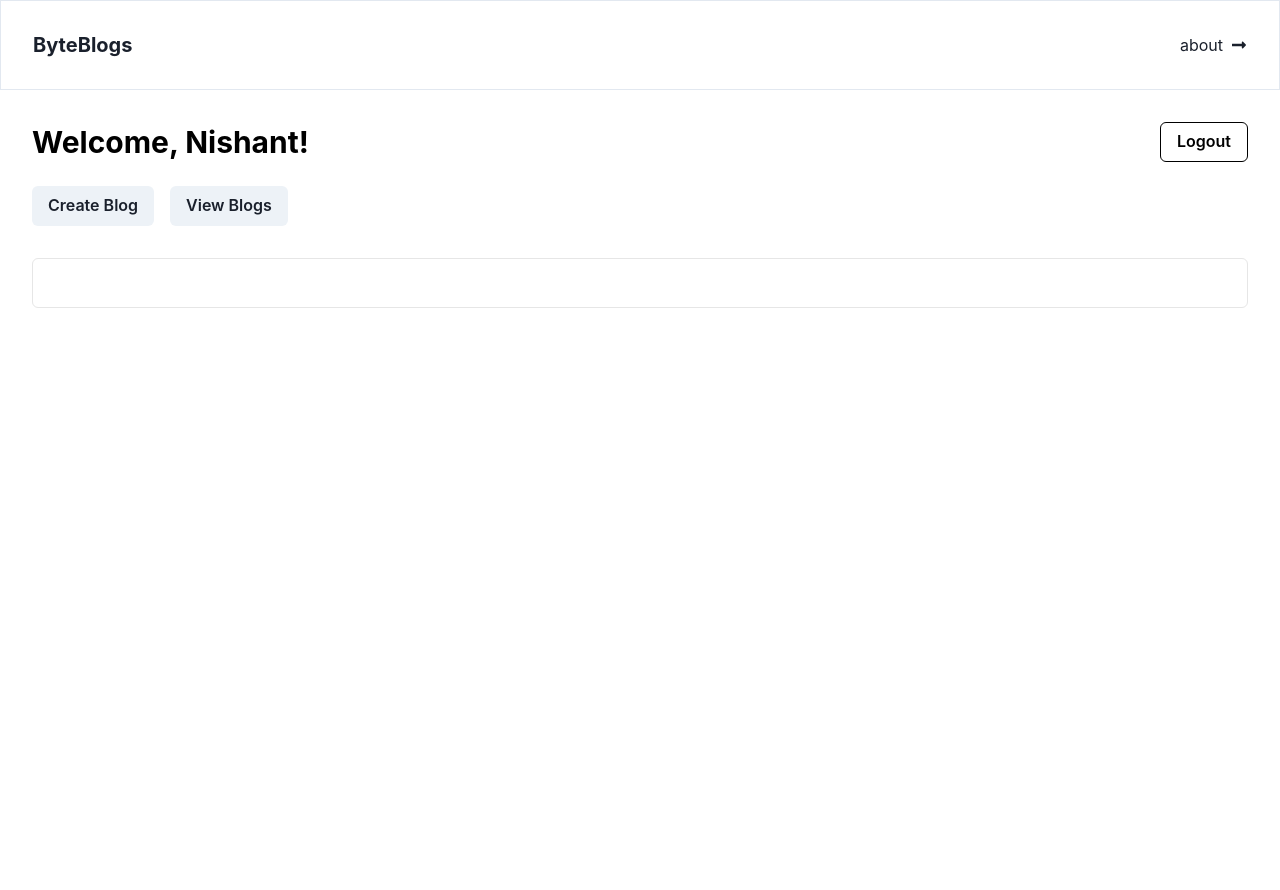
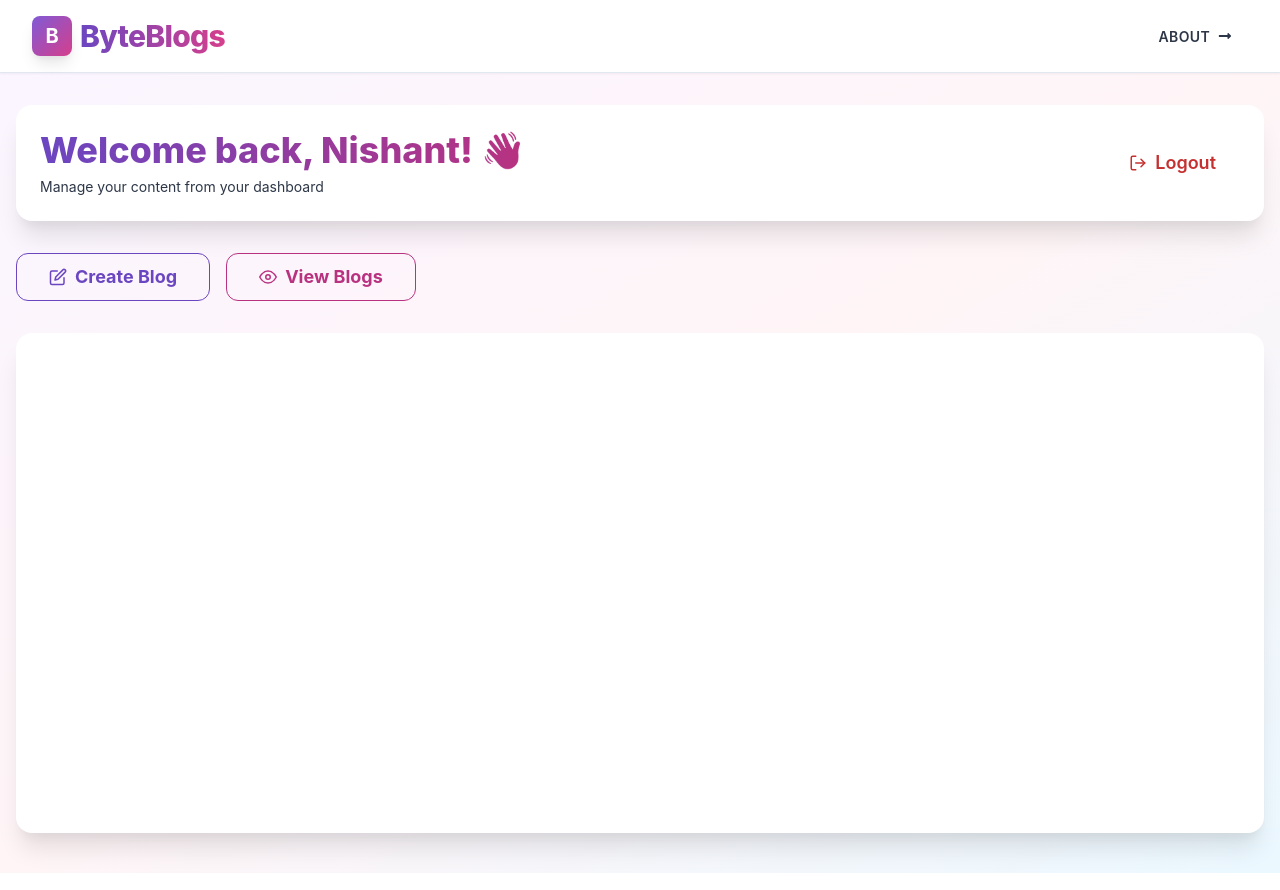
Before and after one commit to NishantGada/byte-blogs, a React app in the folder frontend/: page /admin in a window 1280 px wide. Built offline with nearby package versions, Linux system fonts and the light colour scheme; sample sign-in values are in the browser's storage; the HTML template or start-up script is replaced by a standard one.

Commit message:
refactor: updated Navbar, AdminPage, and ViewBlogs using claude

```diff
--- a/frontend/src/components/Navbar.tsx
+++ b/frontend/src/components/Navbar.tsx
@@ -1,21 +1,115 @@
 import {
-  Flex, Heading
+  Flex, Heading, Box, useColorModeValue
 } from '@chakra-ui/react';
 import { FaLongArrowAltRight } from "react-icons/fa";
 import { Link } from 'react-router-dom';
 
 export default function Navbar() {
+  const bgColor = useColorModeValue('whiteAlpha.900', 'gray.900');
+  const textColor = useColorModeValue('gray.700', 'gray.100');
+  const accentColor = useColorModeValue('purple.600', 'purple.300');
+  const borderColor = useColorModeValue('gray.200', 'gray.700');
+
   return (
-    <Flex p={8} borderWidth="1px" alignItems="center" justify="space-between">
+    <Box
+      position="sticky"
+      top="0"
+      zIndex="1000"
+      bg={bgColor}
+      backdropFilter="blur(10px)"
+      borderBottom="1px solid"
+      borderColor={borderColor}
+      boxShadow="sm"
+    >
+      <Flex
+        maxW="container.xl"
+        mx="auto"
+        px={{ base: 6, md: 8 }}
+        py={4}
+        alignItems="center"
+        justify="space-between"
+      >
         <Link to="/blogs">
-        <Heading size="md">ByteBlogs</Heading>
+          <Flex alignItems="center" gap={2}>
+            <Box
+              w="10"
+              h="10"
+              bgGradient="linear(135deg, purple.500, pink.500)"
+              borderRadius="lg"
+              display="flex"
+              alignItems="center"
+              justifyContent="center"
+              fontWeight="bold"
+              fontSize="xl"
+              color="white"
+              boxShadow="lg"
+              transition="all 0.3s ease"
+              _hover={{
+                transform: "rotate(5deg) scale(1.05)",
+                boxShadow: "xl",
+              }}
+            >
+              B
+            </Box>
+            <Heading
+              size="lg"
+              bgGradient="linear(to-r, purple.600, pink.500)"
+              bgClip="text"
+              fontWeight="extrabold"
+              letterSpacing="tight"
+              display={{ base: "none", sm: "block" }}
+            >
+              ByteBlogs
+            </Heading>
+          </Flex>
         </Link>
 
         <Link to="/about">
-        <Flex alignItems="center" gap="2">
-          about <FaLongArrowAltRight />
+          <Flex
+            alignItems="center"
+            gap={2}
+            px={4}
+            py={2}
+            borderRadius="full"
+            color={textColor}
+            fontWeight="semibold"
+            fontSize="sm"
+            textTransform="uppercase"
+            letterSpacing="wide"
+            transition="all 0.3s ease"
+            position="relative"
+            _hover={{
+              color: accentColor,
+              transform: "translateX(4px)",
+            }}
+            _before={{
+              content: '""',
+              position: "absolute",
+              bottom: "0",
+              left: "50%",
+              transform: "translateX(-50%)",
+              width: "0%",
+              height: "2px",
+              bgGradient: "linear(to-r, purple.500, pink.500)",
+              transition: "width 0.3s ease",
+            }}
+            sx={{
+              '&:hover::before': {
+                width: "80%",
+              },
+              '&:hover svg': {
+                transform: "translateX(4px)",
+              }
+            }}
+          >
+            About
+            <Box
+              as={FaLongArrowAltRight}
+              transition="transform 0.3s ease"
+            />
           </Flex>
         </Link>
       </Flex>
-  )
+    </Box>
+  );
 }
--- a/frontend/src/pages/AdminPage/AdminPage.tsx
+++ b/frontend/src/pages/AdminPage/AdminPage.tsx
@@ -3,11 +3,16 @@ import {
   Button,
   Flex,
   Heading,
-  Spacer
+  Container,
+  useColorModeValue,
+  HStack,
+  Icon,
+  Text
 } from "@chakra-ui/react";
 import { useContext } from "react";
-import { Link, Route, Routes, useNavigate } from "react-router-dom";
+import { Link, Route, Routes, useNavigate, useLocation } from "react-router-dom";
 import { AuthContext } from "../../context/AuthContext";
+import { FiEdit, FiEye, FiLogOut } from "react-icons/fi";
 import CreateBlog from "../CreateBlog/CreateBlog";
 import EditBlog from "../EditBlog/EditBlog";
 import ViewBlogs from "../ViewBlogs/ViewBlogs";
@@ -15,58 +20,122 @@ import ViewBlogs from "../ViewBlogs/ViewBlogs";
 const AdminDashboardPage = () => {
   const { logout } = useContext(AuthContext);
   const navigate = useNavigate();
+  const location = useLocation();
+
+  const bgGradient = useColorModeValue(
+    "linear(to-br, purple.50, pink.50, blue.50)",
+    "linear(to-br, gray.900, purple.900, blue.900)"
+  );
+  const cardBg = useColorModeValue("white", "gray.800");
+  const textColor = useColorModeValue("gray.700", "gray.200");
 
   const handleLogout = () => {
     logout();
     navigate("/login");
   };
 
+  const isActive = (path: string) => location.pathname.includes(path);
+
   return (
-    <Box p={8} bg="white" minH="100vh">
+    <Box minH="100vh" bgGradient={bgGradient}>
+      <Container maxW="container.xl" py={8}>
         {/* Header */}
-      <Flex align="center" mb={6}>
-        <Heading size="lg" color="black">
-          Welcome, Nishant!
+        <Flex
+          align="center"
+          justify="space-between"
+          mb={8}
+          bg={cardBg}
+          p={6}
+          borderRadius="2xl"
+          boxShadow="xl"
+        >
+          <Box>
+            <Heading
+              size="xl"
+              bgGradient="linear(to-r, purple.600, pink.600)"
+              bgClip="text"
+              fontWeight="extrabold"
+              mb={1}
+            >
+              Welcome back, Nishant! 👋
             </Heading>
-        <Spacer />
+            <Text color={textColor} fontSize="sm">
+              Manage your content from your dashboard
+            </Text>
+          </Box>
           <Button
             onClick={handleLogout}
-          variant="outline"
-          borderColor="black"
-          color="black"
-          _hover={{ bg: "black", color: "white" }}
+            leftIcon={<Icon as={FiLogOut} />}
+            size="lg"
+            colorScheme="red"
+            variant="ghost"
+            fontWeight="semibold"
+            borderRadius="xl"
+            _hover={{
+              bg: "red.50",
+              transform: "translateY(-2px)",
+            }}
+            transition="all 0.2s"
           >
             Logout
           </Button>
         </Flex>
 
         {/* Nav Buttons */}
-      <Flex gap={4} mb={8}>
+        <HStack spacing={4} mb={8}>
           <Button
             as={Link}
             to="/admin/create"
-          colorScheme="gray"
-          variant="solid"
+            leftIcon={<Icon as={FiEdit} />}
+            size="lg"
+            colorScheme="purple"
+            variant={isActive("create") ? "solid" : "outline"}
+            borderRadius="xl"
+            fontWeight="bold"
+            px={8}
+            _hover={{
+              transform: "translateY(-2px)",
+              boxShadow: "lg",
+            }}
+            transition="all 0.2s"
           >
             Create Blog
           </Button>
           <Button
             as={Link}
             to="/admin/view"
-          colorScheme="gray"
-          variant="solid"
+            leftIcon={<Icon as={FiEye} />}
+            size="lg"
+            colorScheme="pink"
+            variant={isActive("view") ? "solid" : "outline"}
+            borderRadius="xl"
+            fontWeight="bold"
+            px={8}
+            _hover={{
+              transform: "translateY(-2px)",
+              boxShadow: "lg",
+            }}
+            transition="all 0.2s"
           >
             View Blogs
           </Button>
-      </Flex>
+        </HStack>
 
-      <Box border="1px solid #e6e6e6" borderRadius="md" p={6}>
+        {/* Content Area */}
+        <Box
+          bg={cardBg}
+          borderRadius="2xl"
+          p={8}
+          boxShadow="xl"
+          minH="500px"
+        >
           <Routes>
             <Route path="create" element={<CreateBlog />} />
             <Route path="view" element={<ViewBlogs />} />
             <Route path="edit/:id" element={<EditBlog />} />
           </Routes>
         </Box>
+      </Container>
     </Box>
   );
 };
--- a/frontend/src/pages/ViewBlogs/ViewBlogs.tsx
+++ b/frontend/src/pages/ViewBlogs/ViewBlogs.tsx
@@ -13,10 +13,15 @@ import {
   Th,
   Td,
   TableContainer,
-  Spinner,
   VStack,
   Text,
+  Badge,
+  HStack,
+  Icon,
+  useColorModeValue,
+  Flex,
 } from "@chakra-ui/react";
+import { FiEdit2, FiTrash2 } from "react-icons/fi";
 
 interface Blog {
   id: string;
@@ -32,7 +37,24 @@ const ViewBlogs: React.FC = () => {
   const [blogs, setBlogs] = useState<Blog[]>([]);
   const [loading, setLoading] = useState<boolean>(true);
 
-  // Fetch all blogs
+  const textColor = useColorModeValue("gray.700", "gray.200");
+  const tableBg = useColorModeValue("white", "gray.800");
+  const hoverBg = useColorModeValue("gray.50", "gray.700");
+
+  const getCategoryColor = (category: string) => {
+    const colors: Record<string, string> = {
+      technology: "blue",
+      lifestyle: "pink",
+      business: "green",
+      travel: "orange",
+      food: "red",
+      fashion: "purple",
+      health: "teal",
+      education: "cyan",
+    };
+    return colors[category.toLowerCase()] || "gray";
+  };
+
   const fetchBlogs = async () => {
     try {
       setLoading(true);
@@ -52,7 +74,6 @@ const ViewBlogs: React.FC = () => {
     fetchBlogs();
   }, []);
 
-  // Delete blog
   const handleDelete = async (id: string) => {
     const confirmed = window.confirm("Are you sure you want to delete this blog?");
     if (!confirmed) return;
@@ -69,58 +90,154 @@ const ViewBlogs: React.FC = () => {
     }
   };
 
-  // Edit blog
   const handleEdit = (id: string) => {
     navigate(`/admin/edit/${id}`);
   };
 
-  if (loading)
+  if (loading) {
     return (
-      <Box textAlign="center" mt={8}>
-        <Spinner size="xl" />
+      <Box textAlign="center" py={16}>
+        <VStack spacing={4}>
+          <Box
+            w="16"
+            h="16"
+            border="4px solid"
+            borderColor="purple.500"
+            borderTopColor="transparent"
+            borderRadius="full"
+            animation="spin 1s linear infinite"
+            sx={{
+              "@keyframes spin": {
+                "0%": { transform: "rotate(0deg)" },
+                "100%": { transform: "rotate(360deg)" },
+              },
+            }}
+          />
+          <Text fontSize="lg" fontWeight="medium" color={textColor}>
+            Loading your blogs...
+          </Text>
+        </VStack>
       </Box>
     );
+  }
 
   return (
-    <Box p={6} bg="white" borderRadius="md" minH="60vh">
-      <Heading size="lg" textAlign="center" mb={6}>
-        View Blogs
-      </Heading>
+    <Box>
+      <Flex justify="space-between" align="center" mb={8}>
+        <Heading
+          size="xl"
+          bgGradient="linear(to-r, purple.600, pink.600)"
+          bgClip="text"
+          fontWeight="extrabold"
+        >
+          Your Blogs
+        </Heading>
+        <Badge
+          colorScheme="purple"
+          fontSize="md"
+          px={4}
+          py={2}
+          borderRadius="full"
+        >
+          {blogs.length} {blogs.length === 1 ? "Blog" : "Blogs"}
+        </Badge>
+      </Flex>
 
       {blogs.length === 0 ? (
-        <Text textAlign="center">No blogs available.</Text>
+        <VStack spacing={4} py={16} textAlign="center">
+          <Text fontSize="6xl">📝</Text>
+          <Heading size="lg" color={textColor}>
+            No blogs yet
+          </Heading>
+          <Text color="gray.500">Create your first blog to get started!</Text>
+        </VStack>
       ) : (
-        <TableContainer>
-          <Table variant="simple" colorScheme="blackAlpha">
-            <Thead>
+        <TableContainer
+          bg={tableBg}
+          borderRadius="xl"
+          boxShadow="md"
+          border="1px solid"
+          borderColor={useColorModeValue("gray.200", "gray.700")}
+        >
+          <Table variant="simple">
+            <Thead bg={useColorModeValue("gray.50", "gray.900")}>
               <Tr>
-                <Th>Title</Th>
-                <Th>Category</Th>
-                <Th>Actions</Th>
+                <Th fontSize="sm" textTransform="uppercase" letterSpacing="wide">
+                  Title
+                </Th>
+                <Th fontSize="sm" textTransform="uppercase" letterSpacing="wide">
+                  Category
+                </Th>
+                <Th fontSize="sm" textTransform="uppercase" letterSpacing="wide" textAlign="right">
+                  Actions
+                </Th>
               </Tr>
             </Thead>
             <Tbody>
-              {blogs.map((blog) => (
-                <Tr key={blog.id}>
-                  <Td>{blog.title}</Td>
-                  <Td>{blog.category}</Td>
+              {blogs.map((blog, index) => (
+                <Tr
+                  key={blog.id}
+                  _hover={{ bg: hoverBg }}
+                  transition="background 0.2s"
+                  opacity={0}
+                  animation={`fadeIn 0.4s ease forwards ${index * 0.1}s`}
+                  sx={{
+                    "@keyframes fadeIn": {
+                      to: { opacity: 1 },
+                    },
+                  }}
+                >
+                  <Td fontWeight="semibold" color={textColor}>
+                    {blog.title}
+                  </Td>
                   <Td>
-                    <VStack align="stretch" spacing={2}>
+                    <Badge
+                      colorScheme={getCategoryColor(blog.category)}
+                      px={3}
+                      py={1}
+                      borderRadius="full"
+                      fontSize="xs"
+                      textTransform="uppercase"
+                      fontWeight="bold"
+                    >
+                      {blog.category}
+                    </Badge>
+                  </Td>
+                  <Td>
+                    <HStack justify="flex-end" spacing={2}>
                       <Button
                         size="sm"
-                        colorScheme="gray"
+                        leftIcon={<Icon as={FiEdit2} />}
+                        colorScheme="blue"
+                        variant="ghost"
                         onClick={() => handleEdit(blog.id)}
+                        borderRadius="lg"
+                        fontWeight="semibold"
+                        _hover={{
+                          bg: "blue.50",
+                          transform: "translateY(-2px)",
+                        }}
+                        transition="all 0.2s"
                       >
                         Edit
                       </Button>
                       <Button
                         size="sm"
-                        colorScheme="gray"
+                        leftIcon={<Icon as={FiTrash2} />}
+                        colorScheme="red"
+                        variant="ghost"
                         onClick={() => handleDelete(blog.id)}
+                        borderRadius="lg"
+                        fontWeight="semibold"
+                        _hover={{
+                          bg: "red.50",
+                          transform: "translateY(-2px)",
+                        }}
+                        transition="all 0.2s"
                       >
                         Delete
                       </Button>
-                    </VStack>
+                    </HStack>
                   </Td>
                 </Tr>
               ))}
```
Lines whose indentation alone changed are shown as unchanged.
